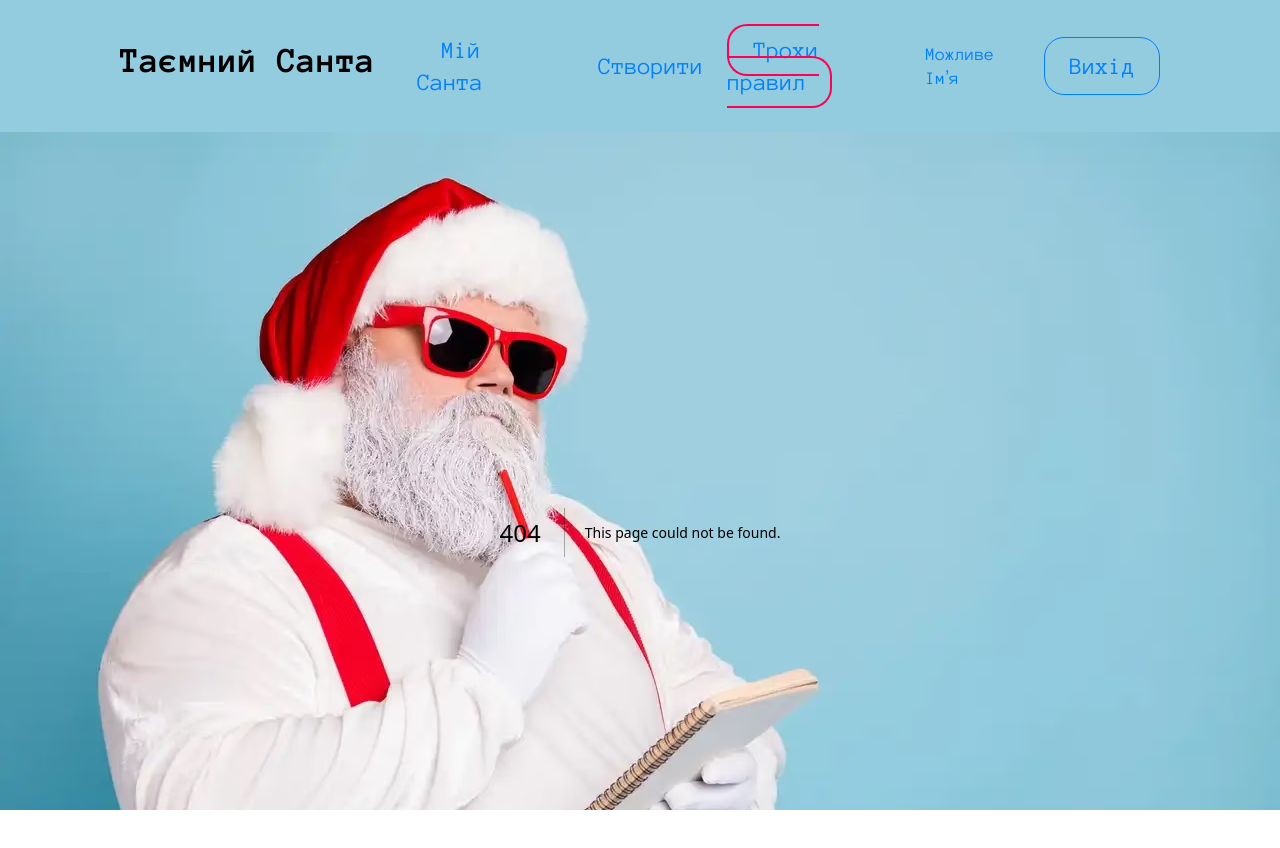
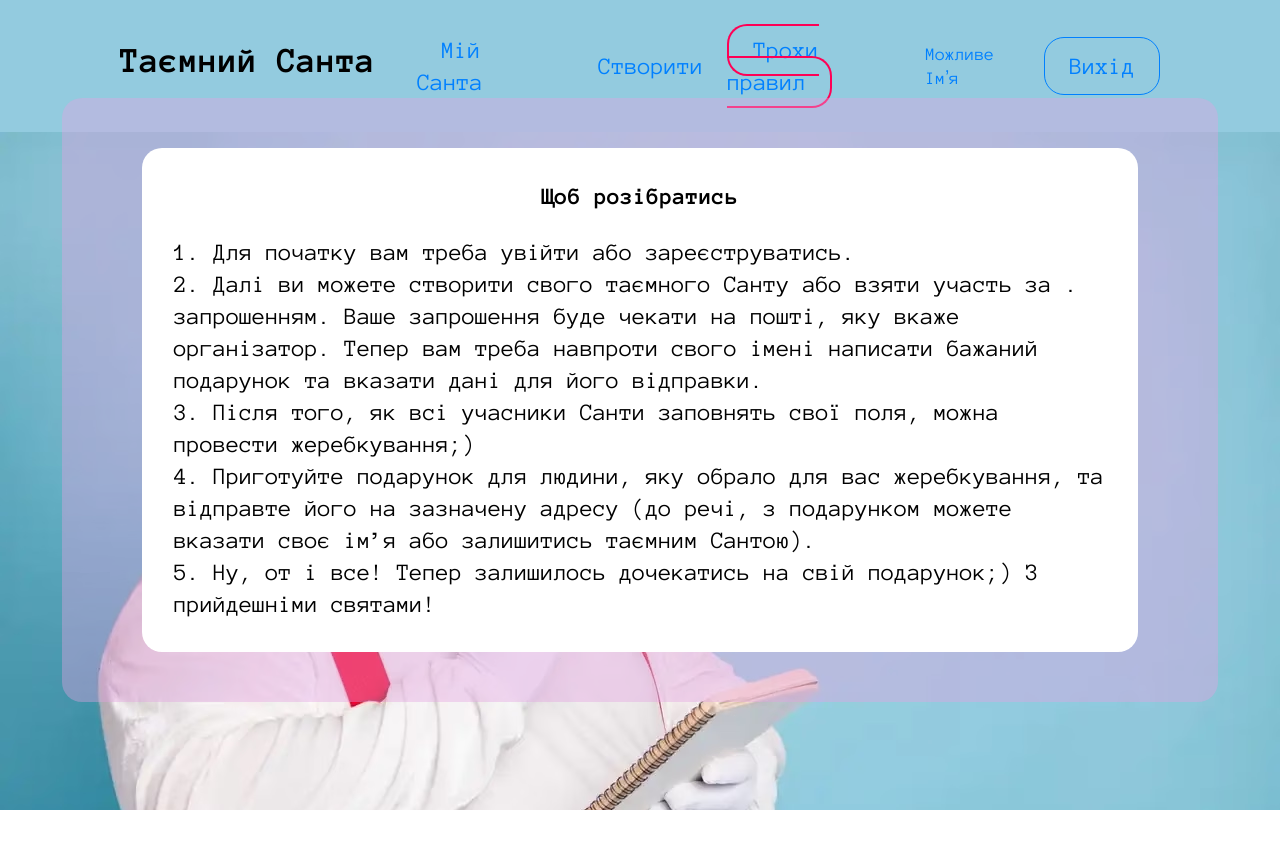
Before and after one commit to Subx1s0o/secret-santa-fe, a Next.js app: page /rules in a window 1280 px wide. Before the commit this address had no page. Shown: the top 848 px of the page. After the commit the page ends 810 px from the top, so only its background shows below. Built offline with nearby package versions, Linux system fonts and the light colour scheme.

Commit message:
feat: add rules page

```diff
--- a/src/app/(auth)/sign-in/page.tsx
+++ b/src/app/(auth)/sign-in/page.tsx
@@ -5,6 +5,7 @@ import SignInForm from '@/components/forms/Auth/SignInForm'
 
 export default function SignIn() {
   return (
+    <section>
       <div
         className='absolute right-[120px] top-[100px] w-[486px] rounded-[20px] bg-white px-4 py-6
           shadow-super shadow-pink'>
@@ -22,5 +23,6 @@ export default function SignIn() {
         </div>
         <SignInForm />
       </div>
+    </section>
   )
 }
--- a/src/app/(auth)/sign-up/page.tsx
+++ b/src/app/(auth)/sign-up/page.tsx
@@ -5,6 +5,7 @@ import SignUpForm from '@/components/forms/Auth/SignUpForm'
 
 export default function SignUp() {
   return (
+    <section>
       <div
         className='absolute right-[120px] top-[100px] w-[486px] rounded-[20px] bg-white px-4 py-6
           shadow-super shadow-pink'>
@@ -22,5 +23,6 @@ export default function SignUp() {
         </div>
         <SignUpForm />
       </div>
+    </section>
   )
 }
--- /dev/null
+++ b/src/app/rules/page.tsx
@@ -0,0 +1,50 @@
+export default function page() {
+  return (
+    <section>
+      <div
+        className='bg-primary-pink fixed left-1/2 top-1/2 -translate-x-1/2 -translate-y-1/2
+          transform rounded-[20px] px-[80px] py-[50px]'>
+        <div className='w-[996px] rounded-[20px] bg-white p-8'>
+          <h2 className='mb-6 text-center text-lg font-bold'>
+            Щоб розібратись
+          </h2>
+          <ol>
+            <li>
+              <p className='text-lg'>
+                1. Для початку вам треба увійти або зареєструватись.{' '}
+              </p>
+            </li>
+            <li>
+              <p className='text-lg'>
+                2. Далі ви можете створити свого таємного Санту або взяти участь
+                за . запрошенням. Ваше запрошення буде чекати на пошті, яку
+                вкаже організатор. Тепер вам треба навпроти свого імені написати
+                бажаний подарунок та вказати дані для його відправки.
+              </p>
+            </li>
+            <li>
+              <p className='text-lg'>
+                3. Після того, як всі учасники Санти заповнять свої поля, можна
+                провести жеребкування;)
+              </p>
+            </li>
+            <li>
+              <p className='text-lg'>
+                4. Приготуйте подарунок для людини, яку обрало для вас
+                жеребкування, та відправте його на зазначену адресу (до речі, з
+                подарунком можете вказати своє ім’я або залишитись таємним
+                Сантою).
+              </p>
+            </li>
+            <li>
+              <p className='text-lg'>
+                5. Ну, от і все! Тепер залишилось дочекатись на свій подарунок;)
+                З прийдешніми святами!
+              </p>
+            </li>
+          </ol>
+        </div>
+      </div>
+    </section>
+  )
+}
--- a/tailwind.config.ts
+++ b/tailwind.config.ts
@@ -14,7 +14,8 @@ export default {
        blue: "#0080FF",
        turquoise: "#93CBDF",
        red: "#FF0055",
-       grey: "#938C8C"
+       grey: "#938C8C",
+       "primary-pink": "rgba(227, 164, 226, 0.40)"
       },
       spaces: {
         9: "36px"
```
Lines whose indentation alone changed are shown as unchanged.
